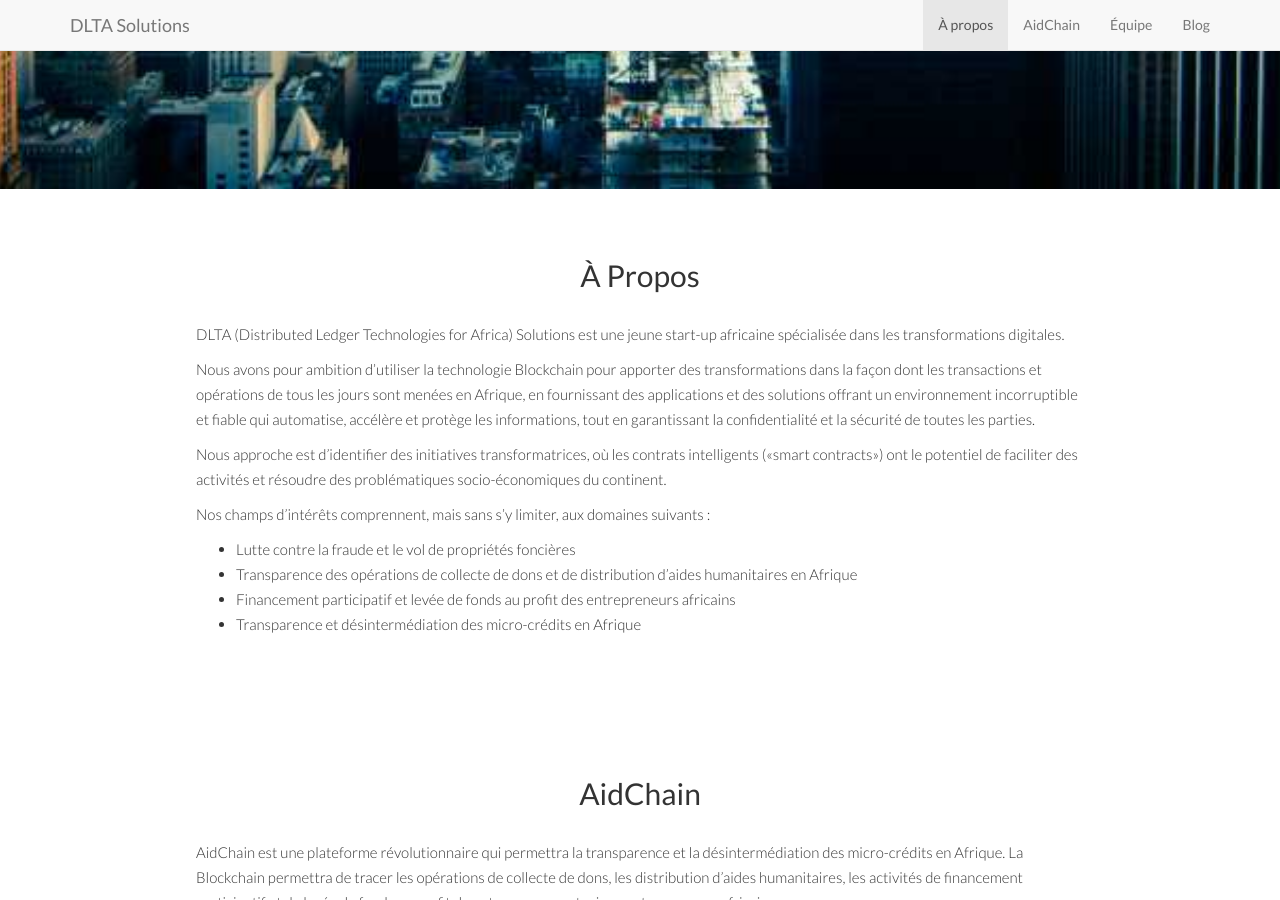
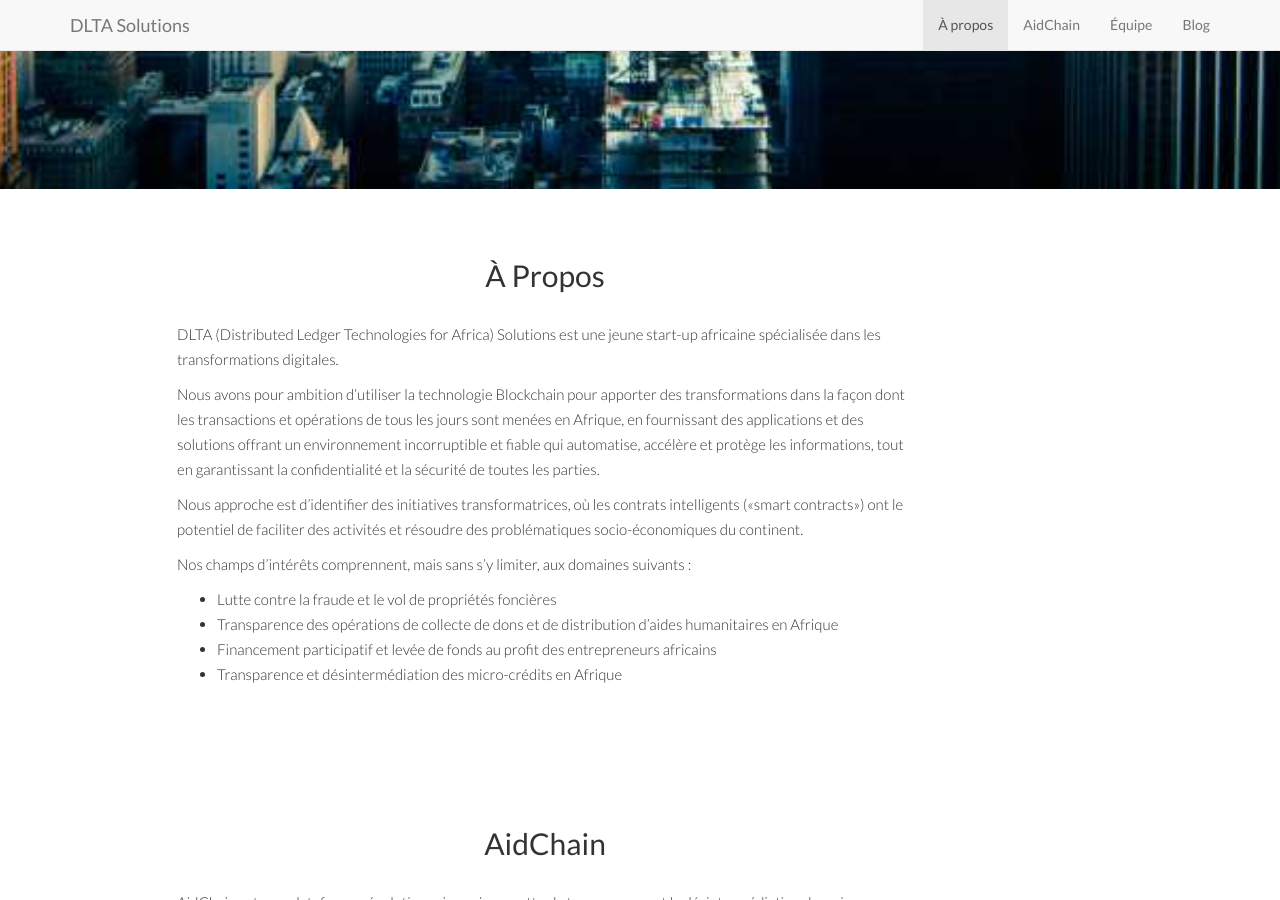
Before and after one commit to dltasolutions/dltasolutions.github.io, a Jekyll site: the page built from index.html, in a window 1280 px wide and 900 px high, scrolled down 711 px. Built offline with Jekyll 4.4.1, drawn with Linux system fonts in a browser that asks for light colours; the list of posts is cut into pages by our own code.

Commit message:
solving display issue on mobile device

```diff
--- a/_includes/sections.html
+++ b/_includes/sections.html
@@ -3,7 +3,7 @@
 	<section id="{{ section.tag }}">
 		<div class="content-section-b">
 			<div class="container">
-				<div class="col-lg-12 col-sm-10">
+				<div class="col-lg-10 col-sm-11">
 					<h2 class="section-heading">{{ section.title }}</h2>
 					<div class="lead">{{ section.content }}</div>
 				</div>
```
